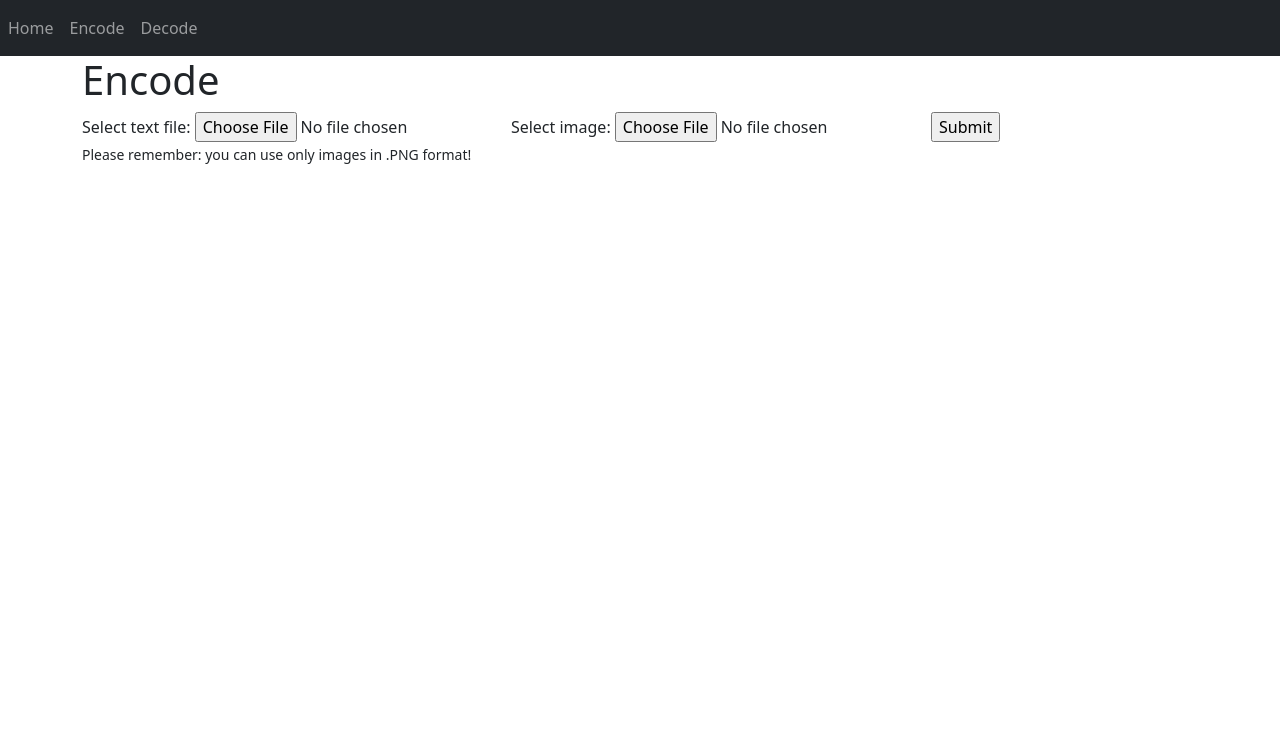
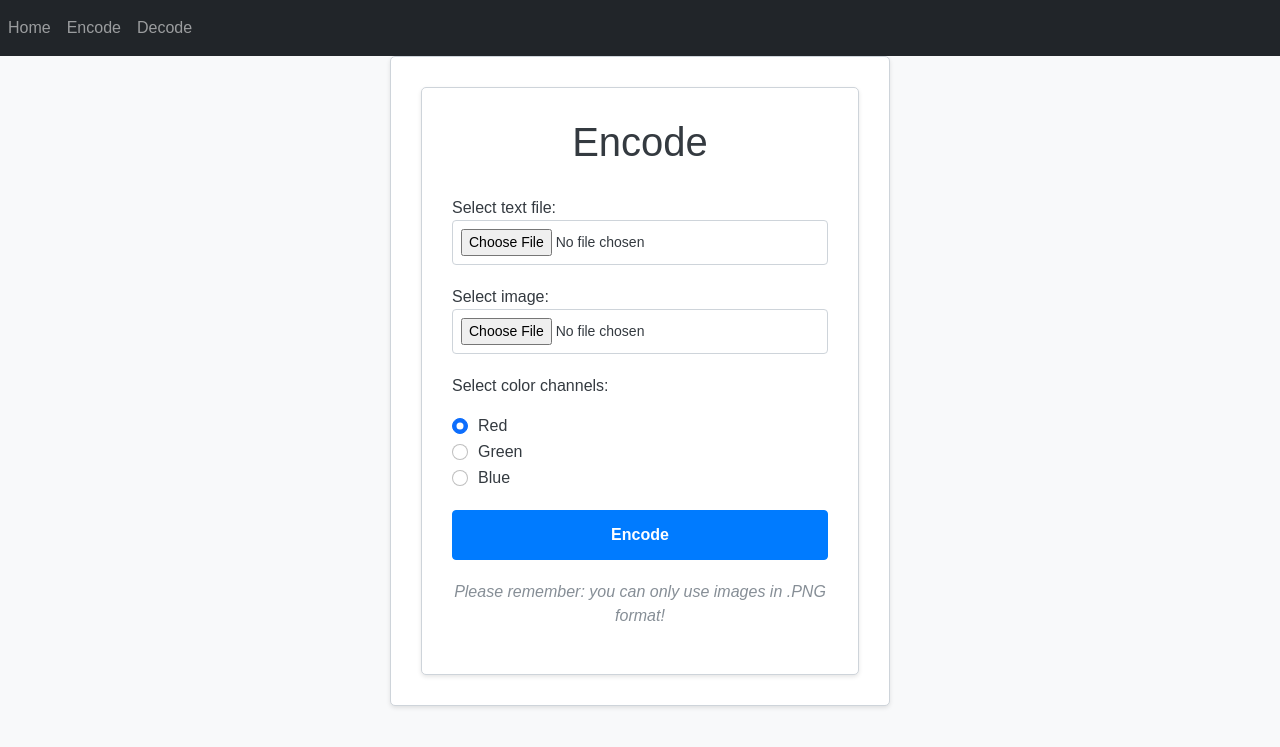
Before and after one commit to imprithviGit/Image-Steganography, a Flask app: page /encode in a window 1280 px wide. Shown: the top 747 px of the page. Run offline with Flask 2, Linux system fonts and the light colour scheme.

Commit message:
Update encode.html

```diff
--- a/group5-steganography-project/templates/encode.html
+++ b/group5-steganography-project/templates/encode.html
@@ -1,22 +1,104 @@
 {% extends 'base.html' %}
 {% block content %}
-    <h1>Encode</h1>
-    <form method=post enctype=multipart/form-data action="{{ url_for('encode') }}">
+    <div class="container">
+        <h1 class="title">Encode</h1>
+        <form method="post" enctype="multipart/form-data" action="{{ url_for('encode') }}" class="form">
+            <div class="form-group">
+                <label for="secret_message">Select text file:</label>
+                <input type="file" id="file" name="file" accept=".txt" class="form-control-file">
+            </div>
 
+            <div class="form-group">
+                <label for="img">Select image:</label>
+                <input type="file" id="image" name="image" accept="image/*" class="form-control-file">
+            </div>
 
+            <div class="form-group">
+                <p>Select color channels:</p>
+                <div class="form-check">
+                    <input type="radio" id="red" name="color" value="red" checked class="form-check-input">
+                    <label for="red" class="form-check-label">Red</label>
+                </div>
+                <div class="form-check">
+                    <input type="radio" id="green" name="color" value="green" class="form-check-input">
+                    <label for="green" class="form-check-label">Green</label>
+                </div>
+                <div class="form-check">
+                    <input type="radio" id="blue" name="color" value="blue" class="form-check-input">
+                    <label for="blue" class="form-check-label">Blue</label>
+                </div>
+            </div>
 
+            <button type="submit" class="btn btn-primary">Encode</button>
+        </form>
 
-            <label for="secret_message">Select text file:</label>
-            <input type="file" id="file" name="file" accept=".txt">
+        <p class="note">Please remember: you can only use images in .PNG format!</p>
+    </div>
 
+    <style>
+        body {
+            background-color: #f8f9fa;
+            color: #343a40;
+            font-family: Arial, sans-serif;
+        }
 
-        <label for="img">Select image:</label>
-        <input type="file" id="image" name="image" accept="image/*">
+        .container {
+            max-width: 500px;
+            margin: 0 auto;
+            padding: 30px;
+            border: 1px solid #ced4da;
+            border-radius: 5px;
+            background-color: #fff;
+            box-shadow: 0 2px 4px rgba(0, 0, 0, 0.1);
+        }
 
-        <input type="submit">
+        .title {
+            text-align: center;
+            margin-bottom: 30px;
+        }
 
-    </form>
+        .form-group {
+            margin-bottom: 20px;
+        }
 
-    <small>Please remember: you can use only images in .PNG format!</small>
+        .form-control-file {
+            display: block;
+            width: 100%;
+            padding: 8px;
+            font-size: 14px;
+            background-color: #fff;
+            border: 1px solid #ced4da;
+            border-radius: 4px;
+        }
 
+        .form-check-input {
+            margin-right: 10px;
+        }
+
+        .note {
+            margin-top: 20px;
+            text-align: center;
+            font-style: italic;
+            color: #868e96;
+        }
+
+        .btn-primary {
+            display: block;
+            width: 100%;
+            padding: 12px;
+            font-size: 16px;
+            font-weight: bold;
+            text-align: center;
+            color: #fff;
+            background-color: #007bff;
+            border: 1px solid #007bff;
+            border-radius: 4px;
+            cursor: pointer;
+        }
+
+        .btn-primary:hover {
+            background-color: #0069d9;
+            border-color: #0062cc;
+        }
+    </style>
 {% endblock content %}
```
